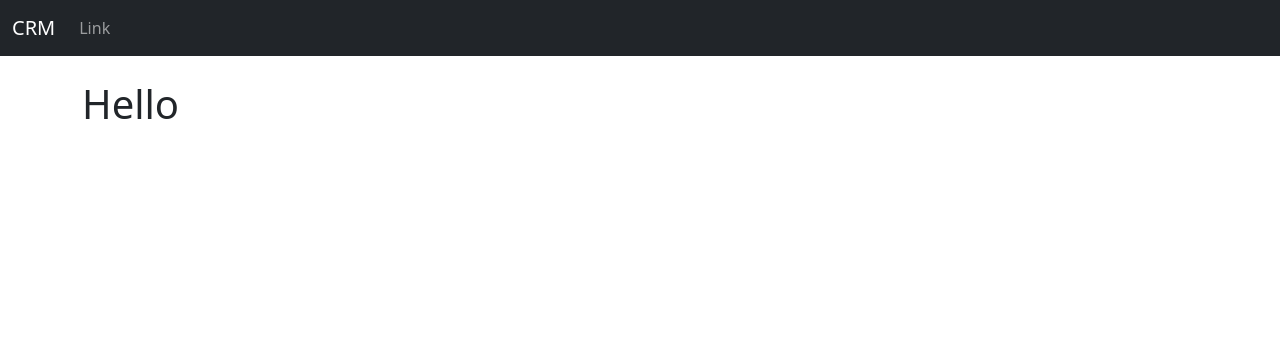
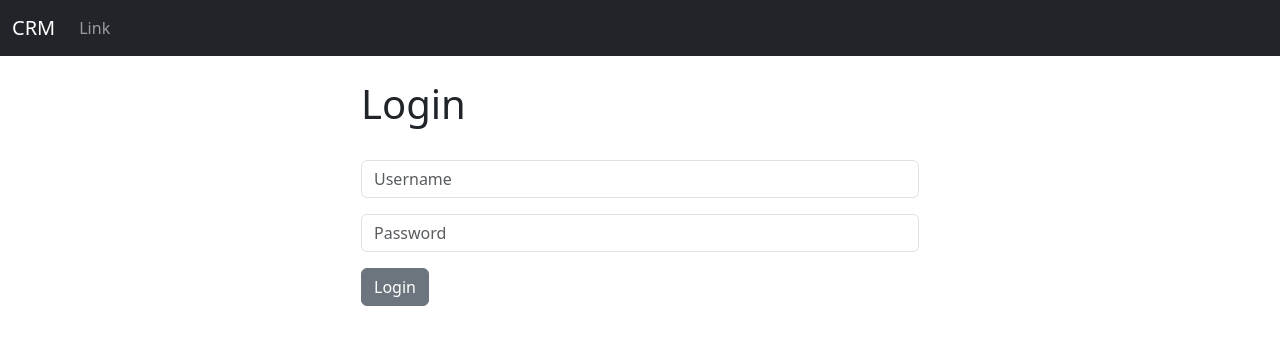
Before and after one commit to DanOnye/crm, a Django app: page / in a window 1280 px wide. Shown: the top 345 px of the page. Run offline with Django 5.2, Linux system fonts and the light colour scheme.

Commit message:
Added Login Authentication

```diff
--- a/website/templates/website/home.html
+++ b/website/templates/website/home.html
@@ -1,4 +1,22 @@
 {% extends "website/base.html" %}
+
 {% block content %}
-    <h1>Hello</h1>
+    <div class="col-md-6 offset-md-3">
+        {% if user.is_authenticated %}
+            <h1>Hello</h1>
+        {% else %}
+            <h1>Login</h1>
+            <br>
+            <form action="{% url 'website:home' %}" method="POST">
+                {% csrf_token %}
+                <div class="mb-3">
+                    <input type="text" class="form-control" name="username" placeholder="Username" required>
+                </div>
+                <div class="mb-3">
+                    <input type="password" class="form-control" name="password" placeholder="Password" required>
+                </div>
+                <button type="submit" class="btn btn-secondary">Login</button>
+            </form>
+        {% endif %}
+    </div>
 {% endblock content %}
--- a/website/urls.py
+++ b/website/urls.py
@@ -4,5 +4,7 @@ from . import views
 app_name = 'website'
 
 urlpatterns = [
-    path('', views.home, name="home")
+    path('', views.home, name="home"),
+    # path('login/', views.login_user, name="login"),
+    # path('logout/', views.logout_user, name="logout")
 ]
--- a/website/views.py
+++ b/website/views.py
@@ -1,5 +1,28 @@
-from django.shortcuts import render
+from django.shortcuts import render, redirect
+from django.contrib.auth import authenticate, login, logout
+from django.contrib import messages
 
 # Create your views here.
 def home(request):
-    return render(request, 'website/home.html')
+    # Check if user is logging in
+    if request.method == "POST":
+        username = request.POST['username']
+        password = request.POST['password']
+
+        # Authenticate user
+        user = authenticate(request, username=username, password=password)
+        if user is not None:
+            login(request, user)
+            messages.success(request, 'You have successfully logged in!')
+            return redirect('website:home')
+        else:
+            messages.success(request, 'There was an error logging in... Please Try again!')
+            return redirect('website:home')
+    else:
+        return render(request, 'website/home.html')
+
+def login_user(request):
+    pass
+
+def logout_user(request):
+    pass
```
Also changed, not shown: website/templates/website/base.html (+8 -0 lines), db.sqlite3.
